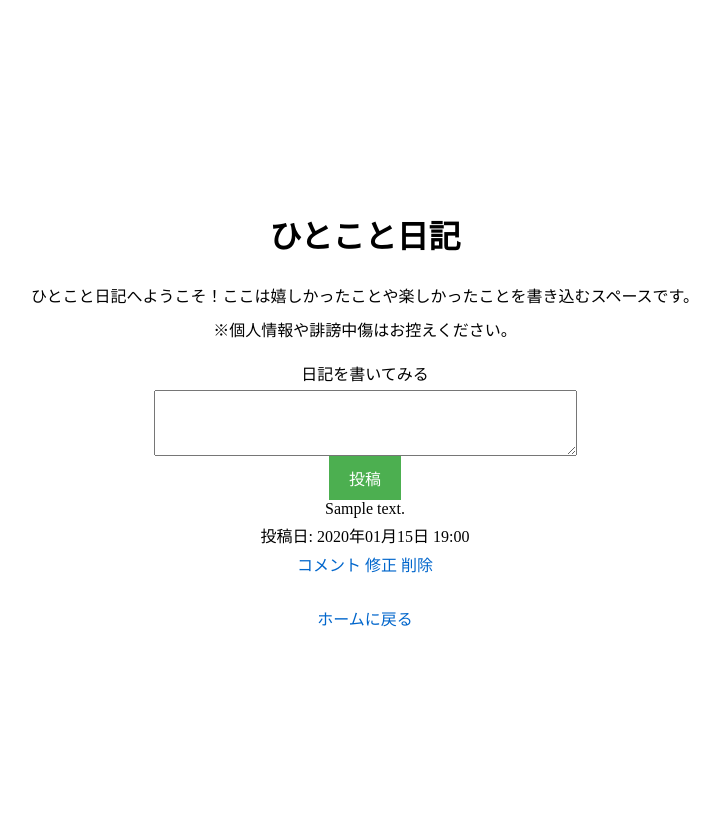
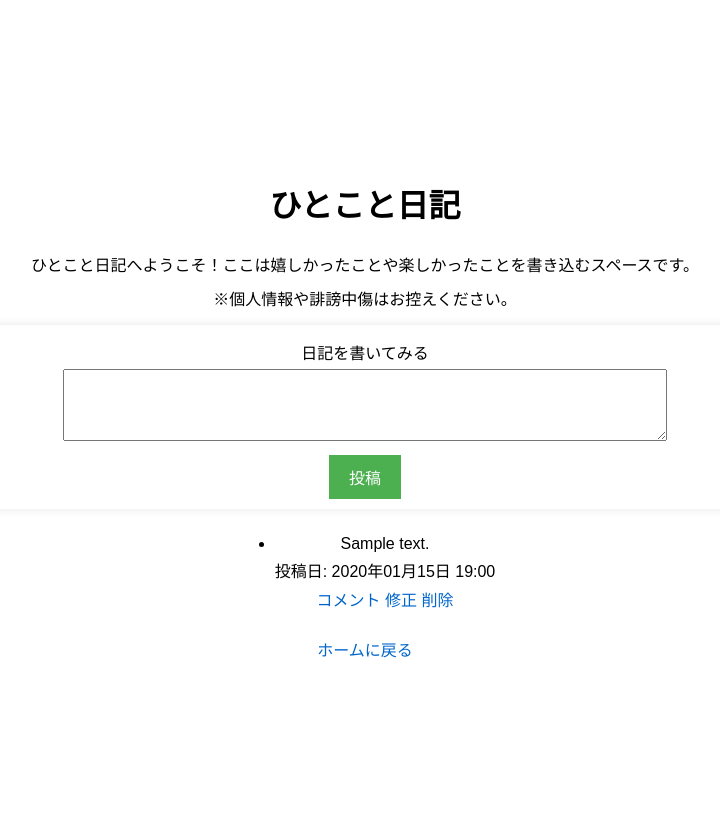
Before and after one commit to MiyukiWatanabe0/Public3_Repository, a Django app: page /diary/ in a window 1280 px wide. Shown: the whole page, without its empty margins (275-995 px from the left). Run offline with Django 4.2, Linux system fonts and the light colour scheme; tables that the repository leaves empty hold one stand-in row (values such as "Sample post").

Commit message:
デプロイ6

```diff
--- a/Kinnet/Unityapp/forms.py
+++ b/Kinnet/Unityapp/forms.py
@@ -11,6 +11,12 @@ from django.contrib.auth.models import User
 class CustomUserCreationForm(UserCreationForm):
     email = forms.EmailField(required=True, label='Eメールアドレス')
     password = forms.CharField(label="Password", widget=forms.PasswordInput(attrs={'maxlength': '10'}))
+
+    def clean_password1(self):
+        password = self.cleaned_data.get("password1")
+        if password and len(password) < 10:
+           raise forms.ValidationError("パスワードは10文字以上で作成してください。")
+        return password
 
     class Meta:
         model = User
--- a/Kinnet/Unityapp/templates/diary.html
+++ b/Kinnet/Unityapp/templates/diary.html
@@ -7,61 +7,37 @@
     <title>ひとこと日記</title>
     <style>
         body {
+            font-family: Arial, sans-serif;
+            margin: 0;
+            padding: 10px;
             display: flex;
             flex-direction: column;
             align-items: center;
             justify-content: center;
             height: 100vh;
-            margin: 0;
             overflow-y: auto;
-            padding: 10px;
             text-align: center;
         }
 
         form {
-            display: flex;
-            flex-direction: column;
-            align-items: center;
+            max-width: 80%;
+            width: 100%;
+            margin: 10px auto;
+            padding: 10px;
+            box-shadow: 0 0 10px rgba(0, 0, 0, 0.1);
+            border-radius: 8px;
             text-align: center;
-            margin-top: 10px;
         }
 
         p {
             margin: 5px 0;
         }
 
-        .custom-dialog {
-            display: none;
-            position: fixed;
-            top: 50%;
-            left: 50%;
-            transform: translate(-50%, -50%);
-            padding: 20px;
-            background-color: #fff;
-            border: 1px solid #ccc;
-            box-shadow: 0 4px 8px rgba(0, 0, 0, 0.1);
-            z-index: 1000;
-        }
-
-        .custom-dialog-overlay {
-            display: none;
-            position: fixed;
-            top: 0;
-            left: 0;
-            width: 100%;
-            height: 100%;
-            background: rgba(0, 0, 0, 0.5);
-            z-index: 999;
-        }
-
-        ul {
-            list-style-type: none;
-            padding: 0;
-            margin: 0;
-        }
-
-        li {
-            margin-bottom: 20px;
+        textarea {
+            width: 60%;
+            box-sizing: border-box;
+            padding: 5px;
+            margin-bottom: 10px;
         }
 
         button {
@@ -71,6 +47,8 @@
             color: white;
             border: none;
             cursor: pointer;
+            display: block;
+            margin: 0 auto; /* ボタンを中央に寄せる */
         }
 
         a {
```
Also changed, not shown: Kinnet/Unityapp/templates/signup.html (+35 -19 lines), Kinnet/db.sqlite3.
